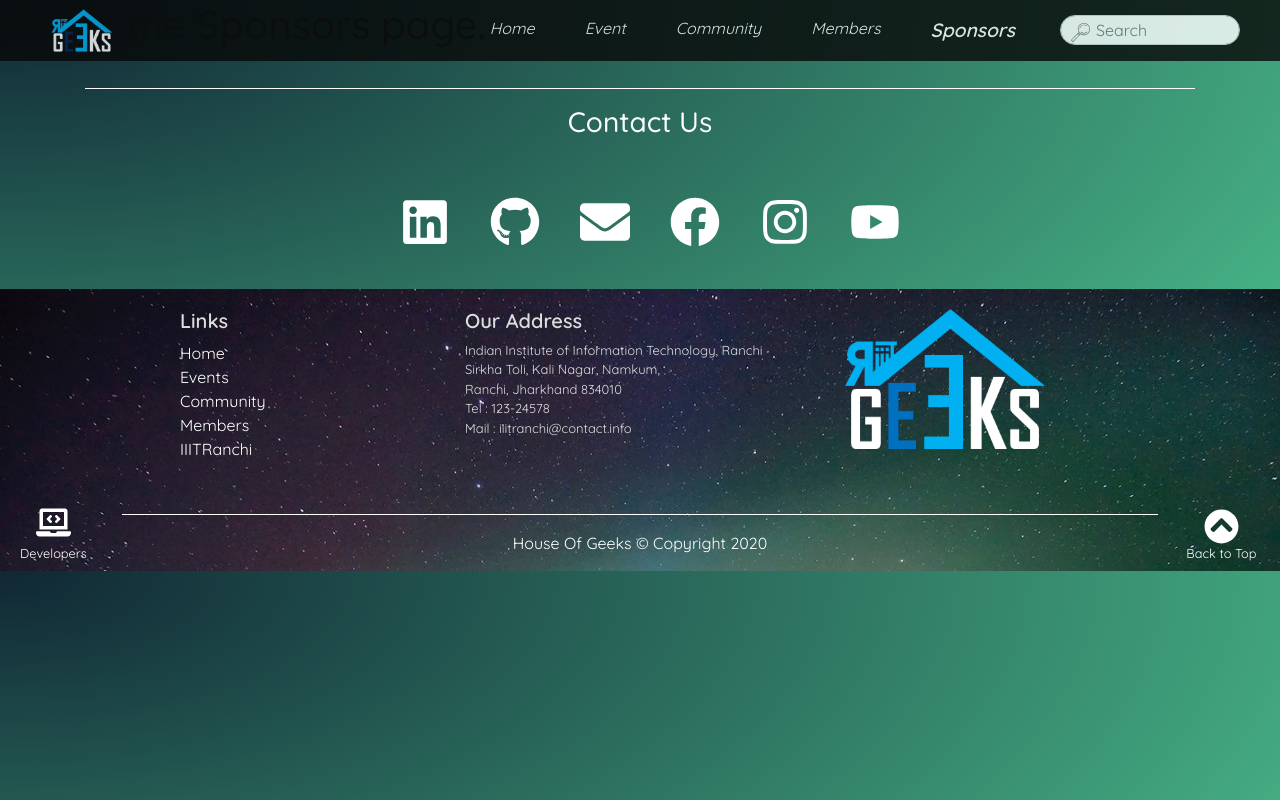
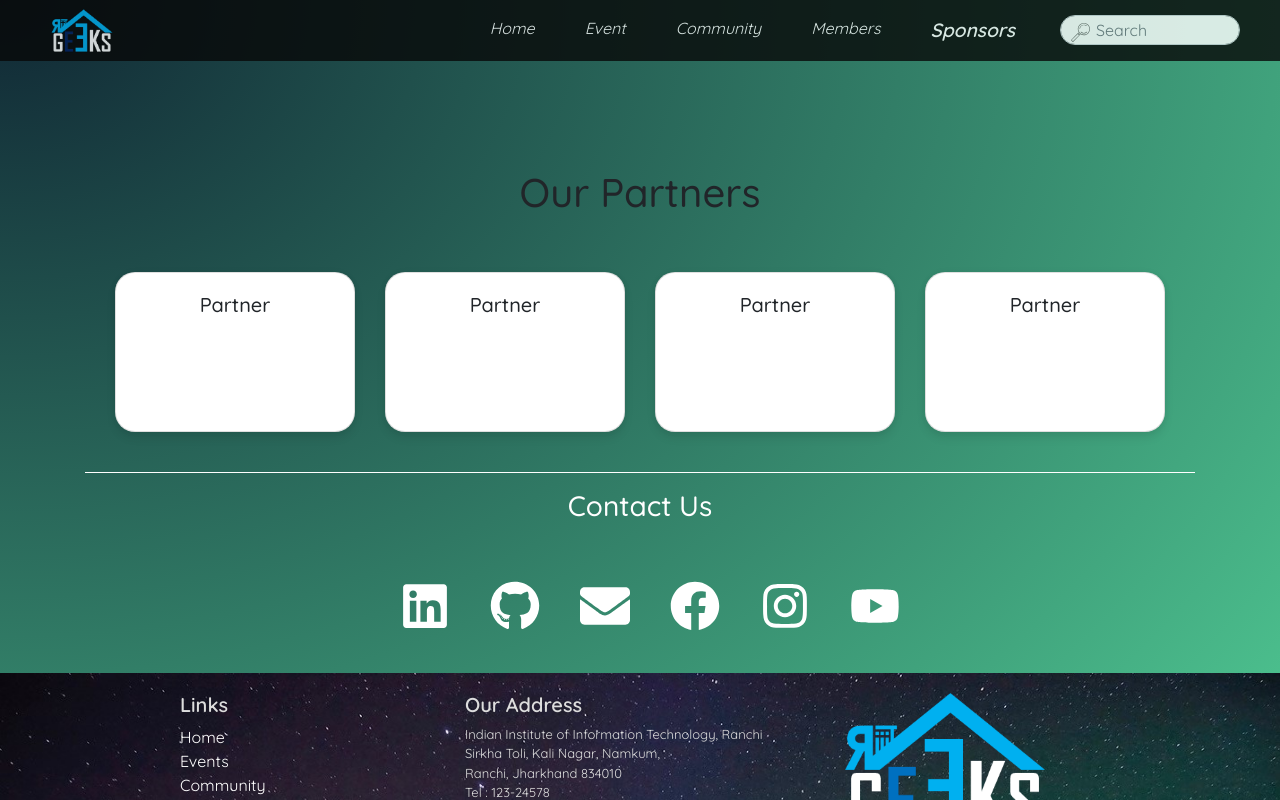
Before and after one commit to houseofgeeks/hg, a React (Create React App) app in the folder client/: page /sponsors in a window 1280 px wide. Shown: the top 800 px of the page. Built offline with nearby package versions, Linux system fonts and the light colour scheme.

Commit message:
Sponsors cards added (#32)
* my first commit

* first commit

* making inditation clear

* issue resloved

```diff
--- a/client/src/components/Sponsors/Sponsors.css
+++ b/client/src/components/Sponsors/Sponsors.css
@@ -0,0 +1,15 @@
+.card{
+    border-radius: 20px;
+    height: 10rem;
+    width: 15rem;
+    background: #fff;
+    box-shadow: 0 6px 10px rgba(0,0,0,.08), 0 0 6px rgba(0,0,0,.05) !important;
+    cursor: pointer;
+
+
+}
+.card:hover{
+    transform: scale(1.05);
+    transition: transform 0.5s ease;
+    box-shadow: 5px 10px 20px 1px rgba(0,0,0,0.253) !important;
+}
--- a/client/src/components/Sponsors/Sponsors.js
+++ b/client/src/components/Sponsors/Sponsors.js
@@ -1,11 +1,21 @@
 import React from 'react';
 import 'bootstrap/dist/css/bootstrap.min.css';
 import './Sponsors.css';
+import SponserCard from './SponsorsCard';
 
 function Sponsors() {
   return (
-    <div className="sponsors-component">
-      <h1>This is the Sponsors page.</h1>
+    <div>
+      <div className="my-5">
+        <br /><br /> <br /> <br /> <br />
+        <h1 className="text-center">Our Partners</h1>
+      </div>
+      <div className="row justify-content-center mx-auto ">
+        <SponserCard title="Partner" />
+        <SponserCard title="Partner" />
+        <SponserCard title="Partner" />
+        <SponserCard title="Partner" />
+      </div>
     </div>
   );
 }
--- /dev/null
+++ b/client/src/components/Sponsors/SponsorsCard.jsx
@@ -0,0 +1,17 @@
+import React from 'react'
+import 'bootstrap/dist/css/bootstrap.min.css';
+
+const SponserCard = (props) => {
+  return (
+    <div>
+      <div className="col-sm-3 justify-content-center">
+        <div className="card my-2">
+          <div className="card-body">
+            <h5 className="card-title text-center">{props.title}</h5>
+          </div>
+        </div>
+      </div>
+    </div>
+  )
+}
+export default SponserCard;
```
